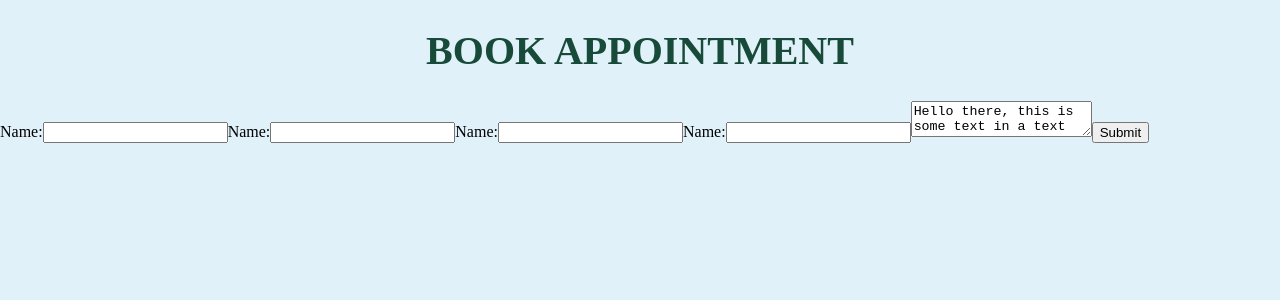
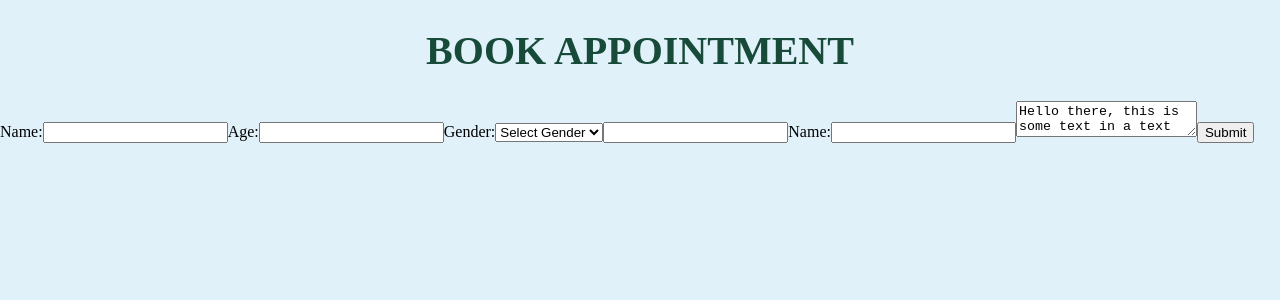
Before and after one commit to kushwahaPrashant24/Apna-Aspatal, a React (Vite) app: page /Appointment in a window 1280 px wide. Shown: the top 300 px of the page. Built offline with nearby package versions, Linux system fonts and the light colour scheme.

Commit message:
added the table

```diff
--- a/src/component/Appointment/AppointmentForm.jsx
+++ b/src/component/Appointment/AppointmentForm.jsx
@@ -9,11 +9,18 @@ function AppointmentForm() {
           <input type="text" name="name" />
         </label>
         <label>
-          Name:
+          Age:
           <input type="text" name="name" />
         </label>
         <label>
-          Name:
+          Gender:
+          <select>
+          <option value="mango">Select Gender</option>
+            <option value="grapefruit">Male</option>
+            <option value="lime">Female</option>
+            <option value="coconut">Other</option>
+
+          </select>
           <input type="text" name="name" />
         </label>
         <label>
```
